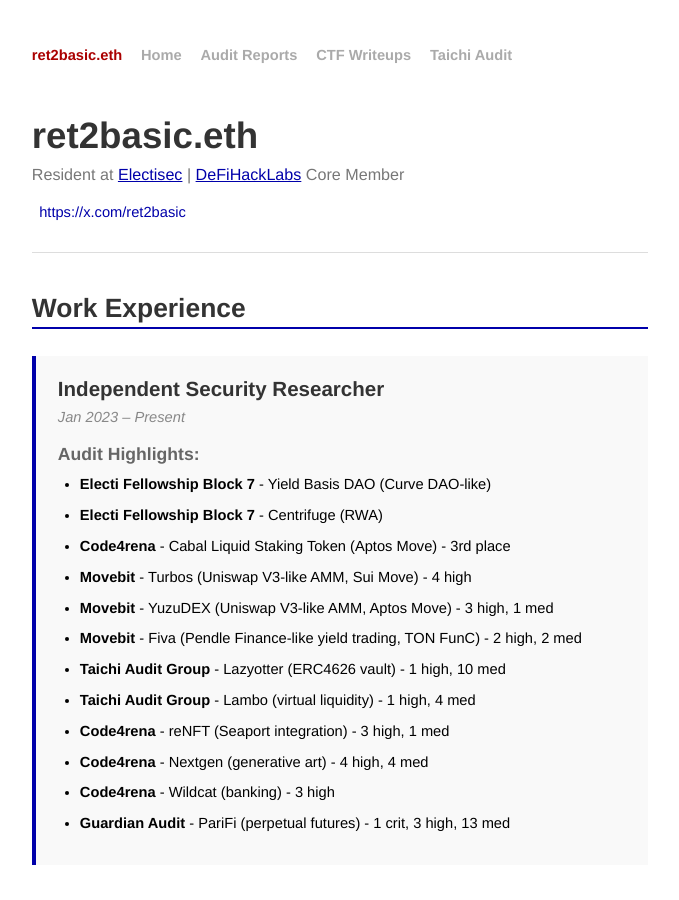
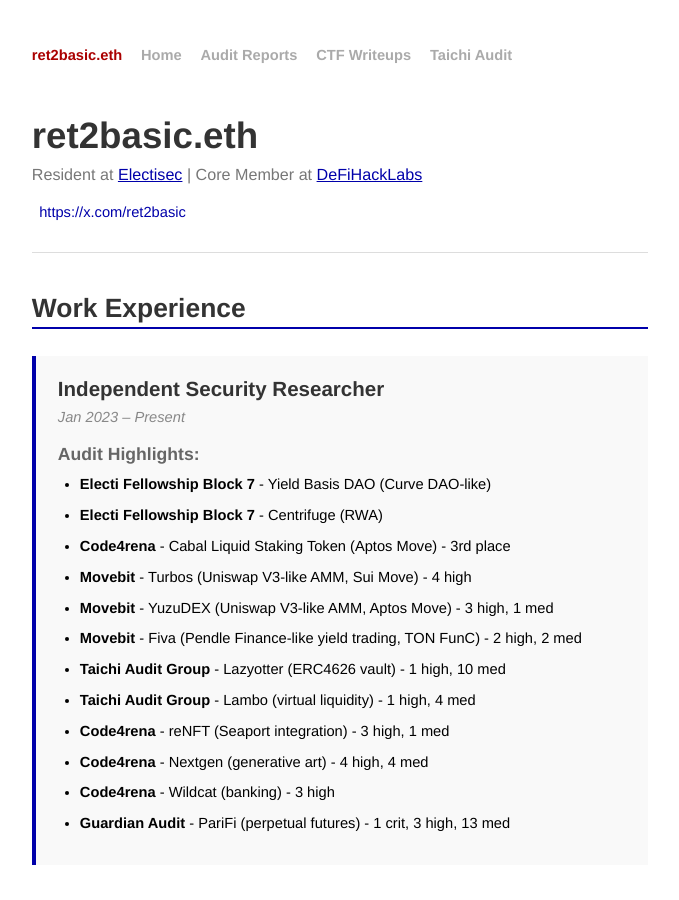
Before and after one commit to ret2basic/ret2basic.github.io, a Jekyll site: the page built from index.html, in a window 1280 px wide and 900 px high. Shown: the whole window, without its empty margins (300-979 px from the left). Built offline with Jekyll 4.4.1, drawn with Linux system fonts in a browser that asks for light colours.

Commit message:
Update DeFiHackLabs tagline phrasing and fix Taichi Audit URL

```diff
--- a/index.html
+++ b/index.html
@@ -6,7 +6,7 @@
 <div id="home">
   <section class="hero">
     <h1>ret2basic.eth</h1>
-    <p class="tagline">Resident at <a href="https://electisec.com/team" target="_blank">Electisec</a> | <a href="https://defihacklabs.io/" target="_blank">DeFiHackLabs</a> Core Member</p>
+    <p class="tagline">Resident at <a href="https://electisec.com/team" target="_blank">Electisec</a> | Core Member at <a href="https://defihacklabs.io/" target="_blank">DeFiHackLabs</a></p>
 
     <div class="contact-links">
       <a href="https://x.com/ret2basic" target="_blank">https://x.com/ret2basic</a>
@@ -110,7 +110,7 @@
         <li><a href="https://github.com/ret2basic/Groth16" target="_blank">Groth16 from scratch in Python</a></li>
         <li><a href="https://github.com/ret2basic/nand2tetris" target="_blank">nand2tetris - Modern computer simulation</a></li>
         <li><a href="https://ret2basic.gitbook.io/ctfwriteup" target="_blank">CTF Writeups Site</a></li>
-        <li><a href="https://taichaudit.com" target="_blank">Taichi Audit Group Site</a></li>
+        <li><a href="https://taichiaudit.com" target="_blank">Taichi Audit Group Site</a></li>
       </ul>
     </div>
   </section>
```
